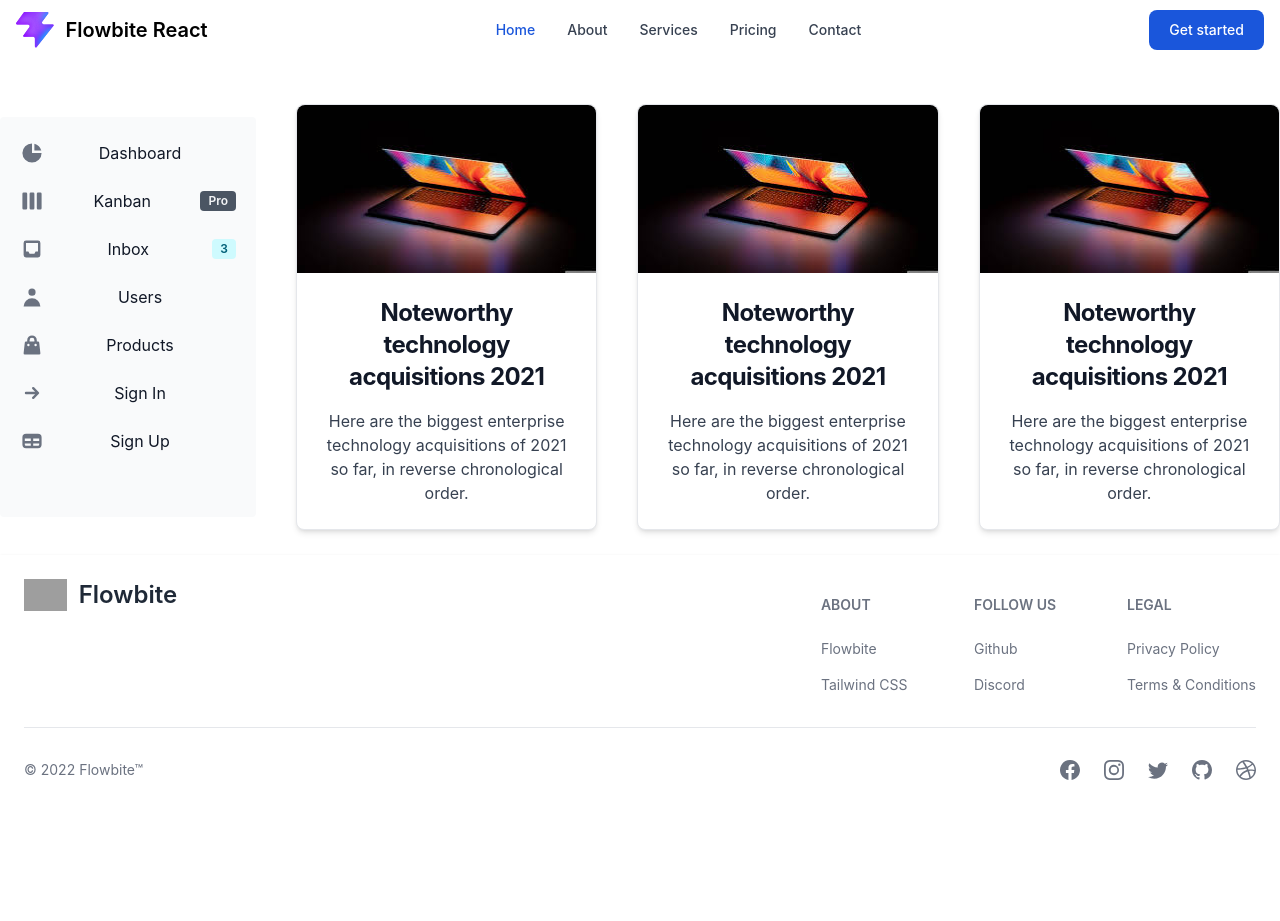
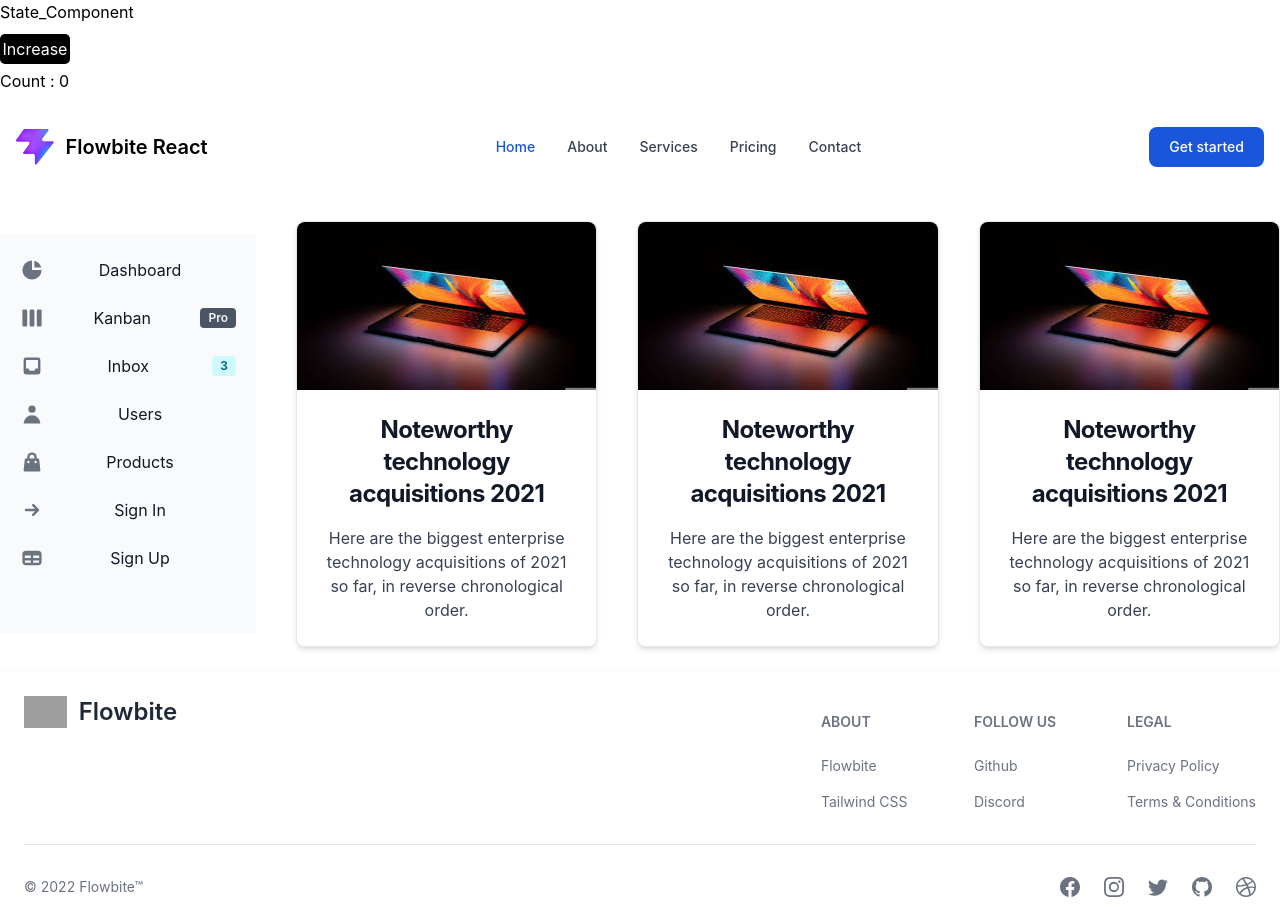
Before and after one commit to eshapatel2005/React_JS_Dashboard_Flowbite_Props, a React (Vite) app: page / in a window 1280 px wide. Before the commit the page ends 804 px from the top, so only its background shows below. Built offline with nearby package versions, Linux system fonts and the light colour scheme; grey boxes are pictures that could not be loaded.

Commit message:
useState using Count Example

```diff
--- a/src/App.css
+++ b/src/App.css
@@ -6,3 +6,14 @@
   margin-top:20px;
   height: 400px;
 }
+
+.btn1{
+  background-color:black;
+  color:white;
+  padding:2px;
+  border-radius:5px;
+  height:30px;
+  width:70px;
+  margin-bottom:5px;
+  margin-top:10px;
+}
--- a/src/App.jsx
+++ b/src/App.jsx
@@ -6,6 +6,7 @@ import './App.css'
 import Header from './components/Header'
 import Footer_Component from './components/Footer_Component'
 import PropsComponents from './components/PropsComponents'
+import State_Component from './components/State_Component'
 
 function App() {
 
@@ -48,9 +49,10 @@ function App() {
   const result2=multiply(1,2,3,4,5)
   console.log(result2)
 
-
   return (
     <>
+      <State_Component/>
+      <br></br>
       <Header/>
       <br></br>
       <PropsComponents
--- /dev/null
+++ b/src/components/State_Component.jsx
@@ -0,0 +1,17 @@
+import React from 'react'
+import {useState} from 'react'
+
+function State_Component() {
+    const [count,setCount]=useState(0)
+
+  return (
+    <>
+    <div>State_Component</div>
+
+    <button className="btn1" onClick={()=>setCount(count+1)}>Increase</button>
+    <h1>Count : {count}</h1>
+    </>
+  )
+}
+
+export default State_Component
```
